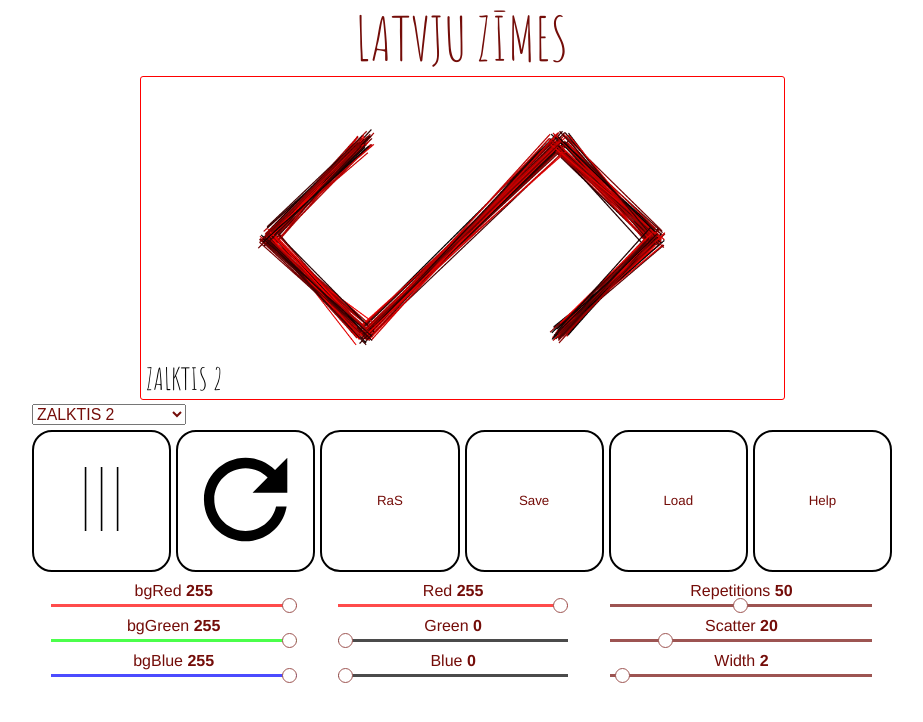
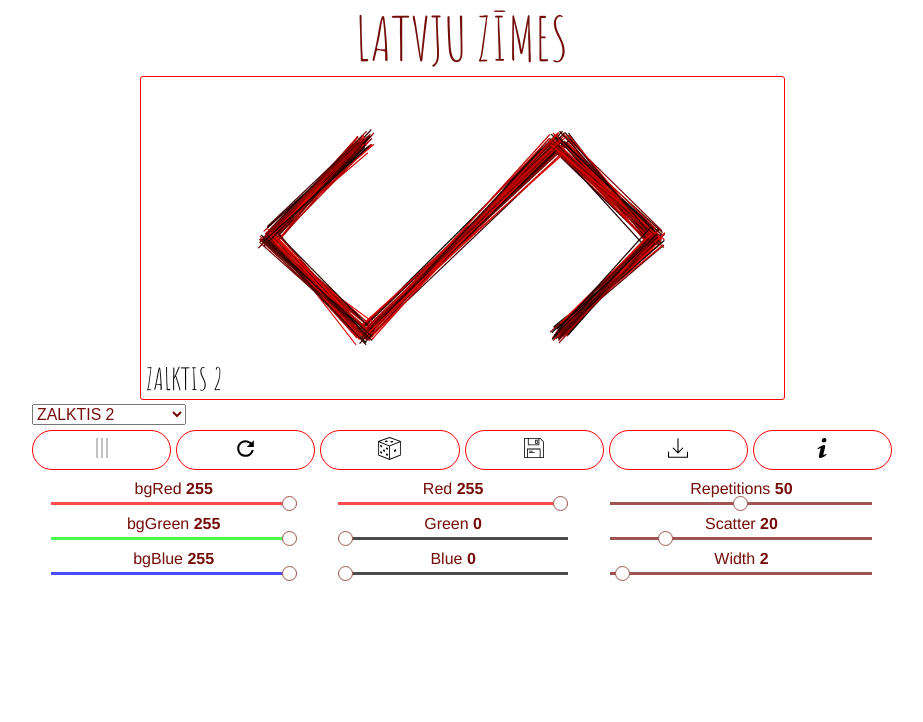
Before and after one commit to abbasnake/latvjuZimesWebPage, a Vue app in the folder client/: page /#/ in a window 1280 px wide. Shown: the top 722 px of the page, without its empty margins (178-1101 px from the left). Built offline with nearby package versions, Linux system fonts and the light colour scheme.

Commit message:
added icons to all the buttons

```diff
--- a/client/src/components/button/AppButton.vue
+++ b/client/src/components/button/AppButton.vue
@@ -38,6 +38,10 @@ export default {
       background-color: black;
       color: white;
   }
+  &:hover > svg {
+    fill: white;
+    stroke: white;
+  }
   &:active {
       border: 5px;
       transform: translateY(2px);
--- a/client/src/components/controls/AppControlsButtons.vue
+++ b/client/src/components/controls/AppControlsButtons.vue
@@ -2,7 +2,7 @@
   <div class="container">
     <app-button
       title="Randomize Colors"
-      class="container__colors"
+      class="container__button"
       @clicked="randomizeColors"
       :is-toggle="true"
       :isOn="isRandomizeColors"
@@ -11,38 +11,38 @@
     </app-button>
     <app-button
       title="Refreh Settings"
-      class="container__refresh"
+      class="container__button"
       @clicked="refresh"
     >
       <app-custom-icon-refresh />
     </app-button>
     <app-button
       title="Randomize Settings"
-      class="container__randomize"
+      class="container__button"
       @clicked="randomize"
     >
-      RaS
+      <app-custom-icon-dice />
     </app-button>
     <app-button
       title="Save Settings"
-      class="container__save"
+      class="container__button"
       @clicked="saveSettings"
     >
-      Save
+      <app-custom-icon-save />
     </app-button>
     <app-button
       title="Load Settings"
-      class="container__load"
+      class="container__button"
       @clicked="loadSettings"
     >
-      Load
+      <app-custom-icon-load />
     </app-button>
     <app-button
       title="Help & Information"
-      class="container__help"
+      class="container__button"
       @clicked="openPopup"
     >
-      Help
+      <app-custom-icon-info />
     </app-button>
   </div>
 </template>
@@ -51,13 +51,21 @@
 import AppButton from '@/components/button/AppButton'
 import AppCustomIconColors from '@/components/icons/AppCustomIconColors'
 import AppCustomIconRefresh from '@/components/icons/AppCustomIconRefresh'
+import AppCustomIconDice from '@/components/icons/AppCustomIconDice'
+import AppCustomIconSave from '@/components/icons/AppCustomIconSave'
+import AppCustomIconLoad from '@/components/icons/AppCustomIconLoad'
+import AppCustomIconInfo from '@/components/icons/AppCustomIconInfo'
 
 export default {
   name: 'AppControlsButtons',
   components: {
     'app-button': AppButton,
     'app-custom-icon-colors': AppCustomIconColors,
-    'app-custom-icon-refresh': AppCustomIconRefresh
+    'app-custom-icon-refresh': AppCustomIconRefresh,
+    'app-custom-icon-dice': AppCustomIconDice,
+    'app-custom-icon-save': AppCustomIconSave,
+    'app-custom-icon-load': AppCustomIconLoad,
+    'app-custom-icon-info': AppCustomIconInfo
   },
   data () {
     return {
@@ -101,5 +109,8 @@ export default {
   display: grid;
   grid-template-columns: repeat(6, 1fr);
   grid-gap: 5px;
+  &__button {
+    border: 1px solid red;
+  }
 }
 </style>
--- a/client/src/components/icons/AppCustomIconColors.vue
+++ b/client/src/components/icons/AppCustomIconColors.vue
@@ -29,7 +29,11 @@ export default {
 <style lang="scss" scoped>
 .svg {
   // border: 1px solid green;
-  width: 100%;
-  height: 50%;
+  width: 20px;
+  height: 20px;
+  &:hover > svg {
+    stroke: white;
+    fill: white;
+  }
 }
 </style>
--- /dev/null
+++ b/client/src/components/icons/AppCustomIconDice.vue
@@ -0,0 +1,33 @@
+<template>
+  <svg version="1.1" id="Capa_1" xmlns="http://www.w3.org/2000/svg" xmlns:xlink="http://www.w3.org/1999/xlink"
+   width="23px" height="23px" viewBox="0 0 66.459 66.46">
+    <path d="M65.542,11.777L33.467,0.037c-0.133-0.049-0.283-0.049-0.42,0L0.916,11.748c-0.242,0.088-0.402,0.32-0.402,0.576
+      l0.09,40.484c0,0.25,0.152,0.475,0.385,0.566l31.047,12.399v0.072c0,0.203,0.102,0.393,0.27,0.508
+      c0.168,0.111,0.379,0.135,0.57,0.062l0.385-0.154l0.385,0.154c0.072,0.028,0.15,0.045,0.227,0.045c0.121,0,0.24-0.037,0.344-0.105
+      c0.168-0.115,0.27-0.305,0.27-0.508v-0.072l31.047-12.399c0.232-0.093,0.385-0.316,0.385-0.568l0.027-40.453
+      C65.943,12.095,65.784,11.867,65.542,11.777z M32.035,63.134L3.052,51.562V15.013l28.982,11.572L32.035,63.134L32.035,63.134z
+       M33.259,24.439L4.783,13.066l28.48-10.498l28.735,10.394L33.259,24.439z M63.465,51.562L34.484,63.134V26.585l28.981-11.572
+      V51.562z M14.478,38.021c0-1.692,1.35-2.528,3.016-1.867c1.665,0.663,3.016,2.573,3.016,4.269
+      c-0.001,1.692-1.351,2.529-3.017,1.867C15.827,41.626,14.477,39.714,14.478,38.021z M5.998,25.375c0-1.693,1.351-2.529,3.017-1.866
+      c1.666,0.662,3.016,2.572,3.016,4.267c0,1.695-1.351,2.529-3.017,1.867C7.347,28.979,5.998,27.069,5.998,25.375z M22.959,32.124
+      c0-1.694,1.351-2.53,3.017-1.867c1.666,0.663,3.016,2.573,3.016,4.267c0,1.695-1.352,2.53-3.017,1.867
+      C24.309,35.728,22.959,33.818,22.959,32.124z M5.995,43.103c0.001-1.692,1.351-2.529,3.017-1.867
+      c1.666,0.664,3.016,2.573,3.016,4.269c0,1.694-1.351,2.53-3.017,1.867C7.344,46.709,5.995,44.797,5.995,43.103z M22.957,49.853
+      c0.001-1.695,1.351-2.529,3.017-1.867s3.016,2.572,3.016,4.269c0,1.692-1.351,2.528-3.017,1.866
+      C24.306,53.458,22.957,51.546,22.957,49.853z M27.81,12.711c-0.766,1.228-3.209,2.087-5.462,1.917
+      c-2.253-0.169-3.46-1.301-2.695-2.528c0.765-1.227,3.207-2.085,5.461-1.916C27.365,10.352,28.573,11.484,27.81,12.711z
+       M43.928,13.921c-0.764,1.229-3.208,2.086-5.46,1.917c-2.255-0.169-3.46-1.302-2.696-2.528c0.764-1.229,3.209-2.086,5.462-1.918
+      C43.485,11.563,44.693,12.695,43.928,13.921z M47.04,42.328c-1.041-1.278-0.764-3.705,0.619-5.421
+      c1.381-1.716,3.344-2.069,4.381-0.792c1.041,1.276,0.764,3.704-0.617,5.42S48.079,43.604,47.04,42.328z"/>
+</svg>
+</template>
+
+<script>
+export default {
+  name: 'AppCustomIconDice'
+}
+</script>
+
+<style lang="scss" scoped>
+// width and height set in svg tag
+</style>
--- /dev/null
+++ b/client/src/components/icons/AppCustomIconInfo.vue
@@ -0,0 +1,23 @@
+<template>
+  <svg class="svg" version="1.1" xmlns="http://www.w3.org/2000/svg" xmlns:xlink="http://www.w3.org/1999/xlink"
+   viewBox="0 0 100 100">
+    <path d="M62.162,0c6.696,0,10.043,4.567,10.043,9.789c0,6.522-5.814,12.555-13.391,12.555
+      c-6.344,0-10.045-3.752-9.869-9.947C48.945,7.176,53.35,0,62.162,0z M41.543,100c-5.287,0-9.164-3.262-5.463-17.615l6.07-25.457
+      c1.057-4.077,1.23-5.707,0-5.707c-1.588,0-8.451,2.816-12.51,5.59L27,52.406C39.863,41.48,54.662,35.072,61.004,35.072
+      c5.285,0,6.168,6.361,3.525,16.148L57.58,77.98c-1.234,4.729-0.703,6.359,0.527,6.359c1.586,0,6.787-1.963,11.896-6.041L73,82.377
+      C60.488,95.1,46.83,100,41.543,100z"/>
+</svg>
+</template>
+
+<script>
+export default {
+  name: 'AppCustomIconInfo'
+}
+</script>
+
+<style lang="scss" scoped>
+.svg {
+  height: 20px;
+  width: 20px;
+}
+</style>
--- /dev/null
+++ b/client/src/components/icons/AppCustomIconLoad.vue
@@ -0,0 +1,23 @@
+<template>
+  <svg class="svg" version="1.1" xmlns="http://www.w3.org/2000/svg" xmlns:xlink="http://www.w3.org/1999/xlink"
+   viewBox="0 0 41.712 41.712">
+    <path d="M31.586,21.8c0.444-0.444,0.444-1.143,0-1.587c-0.429-0.444-1.143-0.444-1.571,0l-8.047,8.032V1.706
+      c0-0.619-0.492-1.127-1.111-1.127c-0.619,0-1.127,0.508-1.127,1.127v26.539l-8.031-8.032c-0.444-0.444-1.159-0.444-1.587,0
+      c-0.444,0.444-0.444,1.143,0,1.587l9.952,9.952c0.429,0.429,1.143,0.429,1.587,0L31.586,21.8z M39.474,29.086
+      c0-0.619,0.492-1.111,1.111-1.111c0.619,0,1.127,0.492,1.127,1.111v10.92c0,0.619-0.508,1.127-1.127,1.127H1.111
+      C0.492,41.133,0,40.625,0,40.006v-10.92c0-0.619,0.492-1.111,1.111-1.111s1.127,0.492,1.127,1.111v9.809h37.236V29.086z"/>
+  </svg>
+</template>
+
+<script>
+export default {
+  name: 'AppCustomIconLoad'
+}
+</script>
+
+<style lang="scss" scoped>
+.svg {
+  height: 20px;
+  width: 20px;
+}
+</style>
--- a/client/src/components/icons/AppCustomIconRefresh.vue
+++ b/client/src/components/icons/AppCustomIconRefresh.vue
@@ -1,5 +1,5 @@
 <template>
-  <svg xmlns="http://www.w3.org/2000/svg" viewBox="0 0 18 18">
+  <svg class="svg" xmlns="http://www.w3.org/2000/svg" viewBox="0 0 18 18">
     <path d="M9 13.5c-2.49 0-4.5-2.01-4.5-4.5S6.51 4.5 9 4.5c1.24 0 2.36.52 3.17 1.33L10 8h5V3l-1.76 1.76C12.15 3.68 10.66 3 9 3 5.69 3 3.01 5.69 3.01 9S5.69 15 9 15c2.97 0 5.43-2.16 5.9-5h-1.52c-.46 2-2.24 3.5-4.38 3.5z"/>
   </svg>
 </template>
@@ -11,4 +11,8 @@ export default {
 </script>
 
 <style lang="scss" scoped>
+.svg {
+  width: 25px;
+  height: 25px;
+}
 </style>
--- /dev/null
+++ b/client/src/components/icons/AppCustomIconSave.vue
@@ -0,0 +1,25 @@
+<template>
+  <svg class="svg" version="1.1" id="Capa_1" xmlns="http://www.w3.org/2000/svg" xmlns:xlink="http://www.w3.org/1999/xlink"
+   viewBox="0 0 49 49">
+    <path d="M39.914,0H37.5h-28h-9v49h7h33h8V8.586L39.914,0z M35.5,2v14h-24V2H35.5z M9.5,47V28h29v19H9.5z M46.5,47h-6V26h-33v21h-5
+      V2h7v16h28V2h1.586L46.5,9.414V47z"/>
+    <path d="M13.5,33h7c0.553,0,1-0.447,1-1s-0.447-1-1-1h-7c-0.553,0-1,0.447-1,1S12.947,33,13.5,33z"/>
+    <path d="M23.5,35h-10c-0.553,0-1,0.447-1,1s0.447,1,1,1h10c0.553,0,1-0.447,1-1S24.053,35,23.5,35z"/>
+    <path d="M25.79,35.29c-0.181,0.189-0.29,0.45-0.29,0.71s0.109,0.52,0.29,0.71C25.979,36.89,26.229,37,26.5,37
+      c0.26,0,0.52-0.11,0.71-0.29c0.18-0.19,0.29-0.45,0.29-0.71s-0.11-0.521-0.29-0.71C26.84,34.92,26.16,34.92,25.79,35.29z"/>
+    <path d="M33.5,4h-6v10h6V4z M31.5,12h-2V6h2V12z"/>
+</svg>
+</template>
+
+<script>
+export default {
+  name: 'AppCustomIconSave'
+}
+</script>
+
+<style lang="scss" scoped>
+.svg {
+  height: 20px;
+  width: 20px;
+}
+</style>
--- a/client/src/components/icons/AppIconLine.vue
+++ b/client/src/components/icons/AppIconLine.vue
@@ -1,5 +1,6 @@
 <template>
     <line
+      class="line"
       :x1="x1"
       :y1="y1"
       :x2="x2"
```
